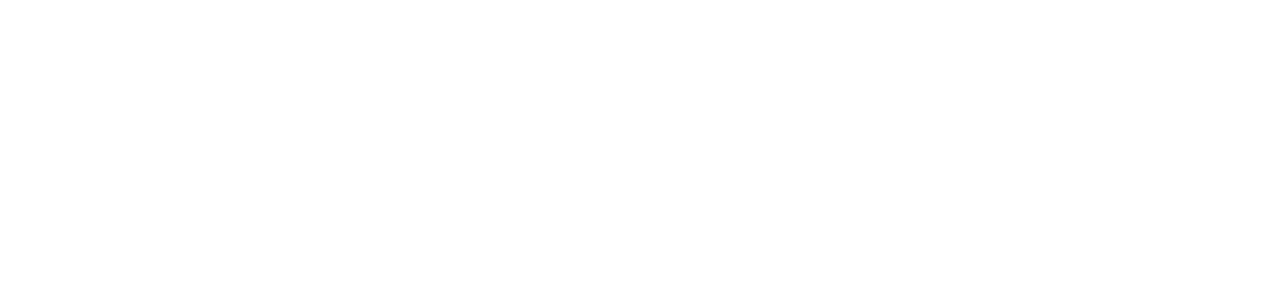
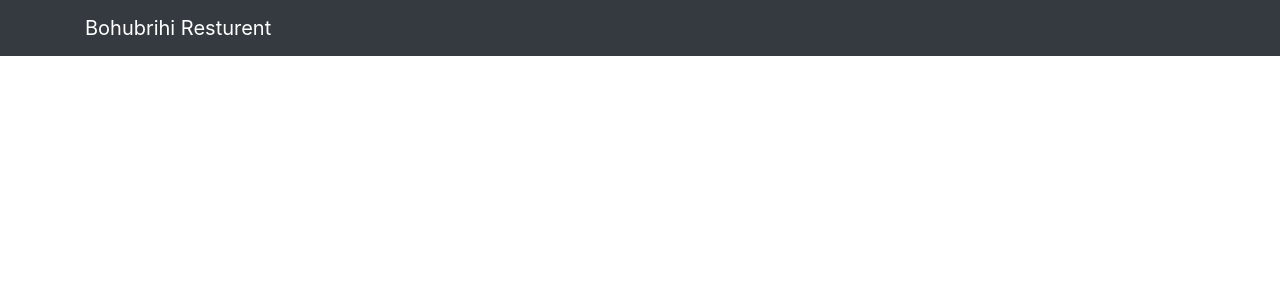
Before and after one commit to mollameehedi/Resturent, a React (Create React App) app: page / in a window 1280 px wide. Shown: the top 300 px of the page. Built offline with nearby package versions, Linux system fonts and the light colour scheme.

Commit message:
Navigation bar using Reactstrap

```diff
--- a/src/components/header/Header.js
+++ b/src/components/header/Header.js
@@ -1,9 +1,9 @@
 import React from 'react'
-
+import Navigation from './Navigation';
 const Header = () => {
     return (
         <div>
-
+            <Navigation/>
         </div>
     );
 }
--- /dev/null
+++ b/src/components/header/Navigation.js
@@ -0,0 +1,14 @@
+import React from 'react';
+import {Navbar, NavbarBrand} from 'reactstrap';
+
+const Navigation = () => {
+    return (
+        <Navbar dark color="dark">
+            <div className="container">
+                <NavbarBrand href="/">Bohubrihi Resturent</NavbarBrand>
+            </div>
+        </Navbar>
+    );
+}
+
+export default Navigation;
```
